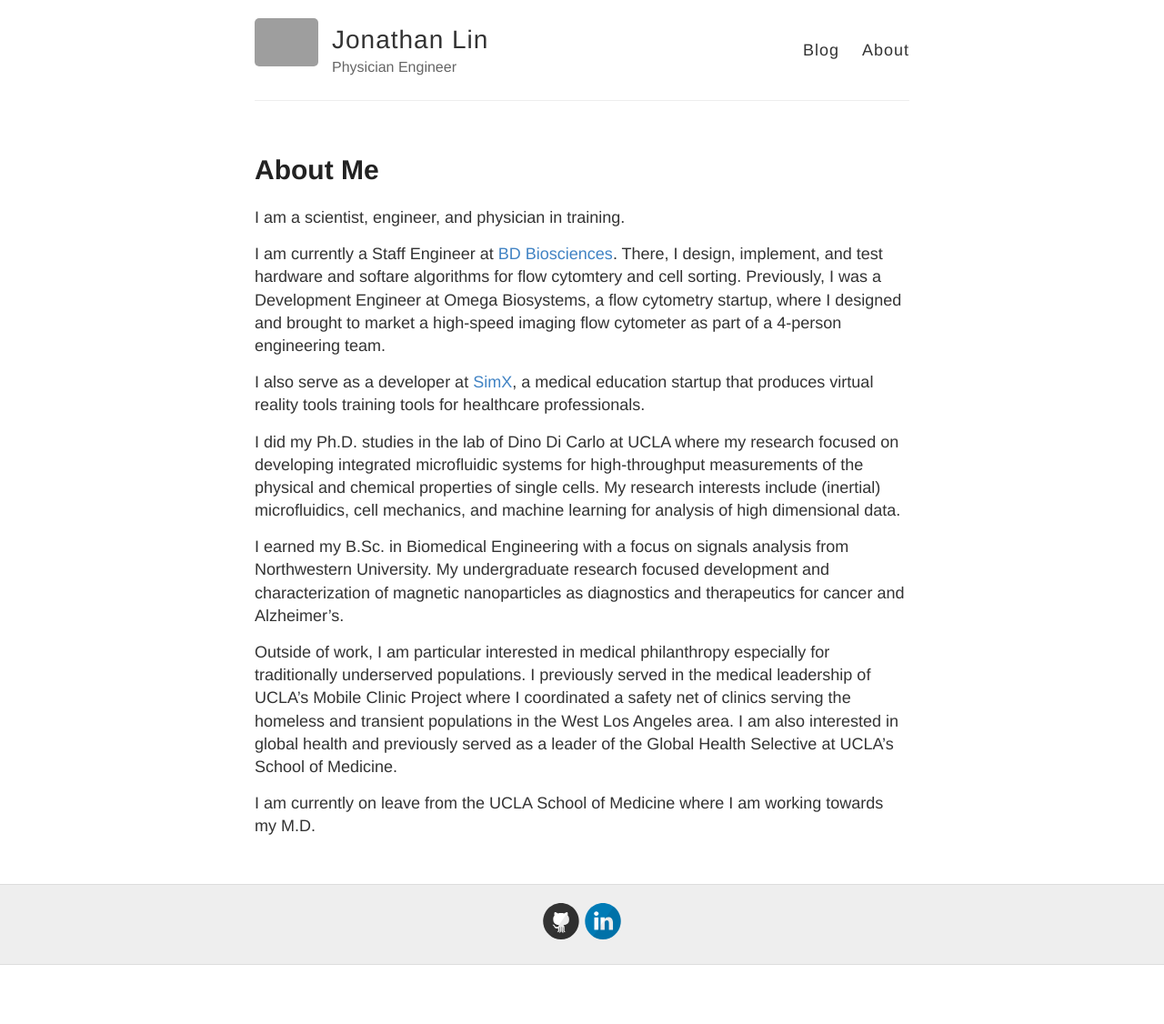
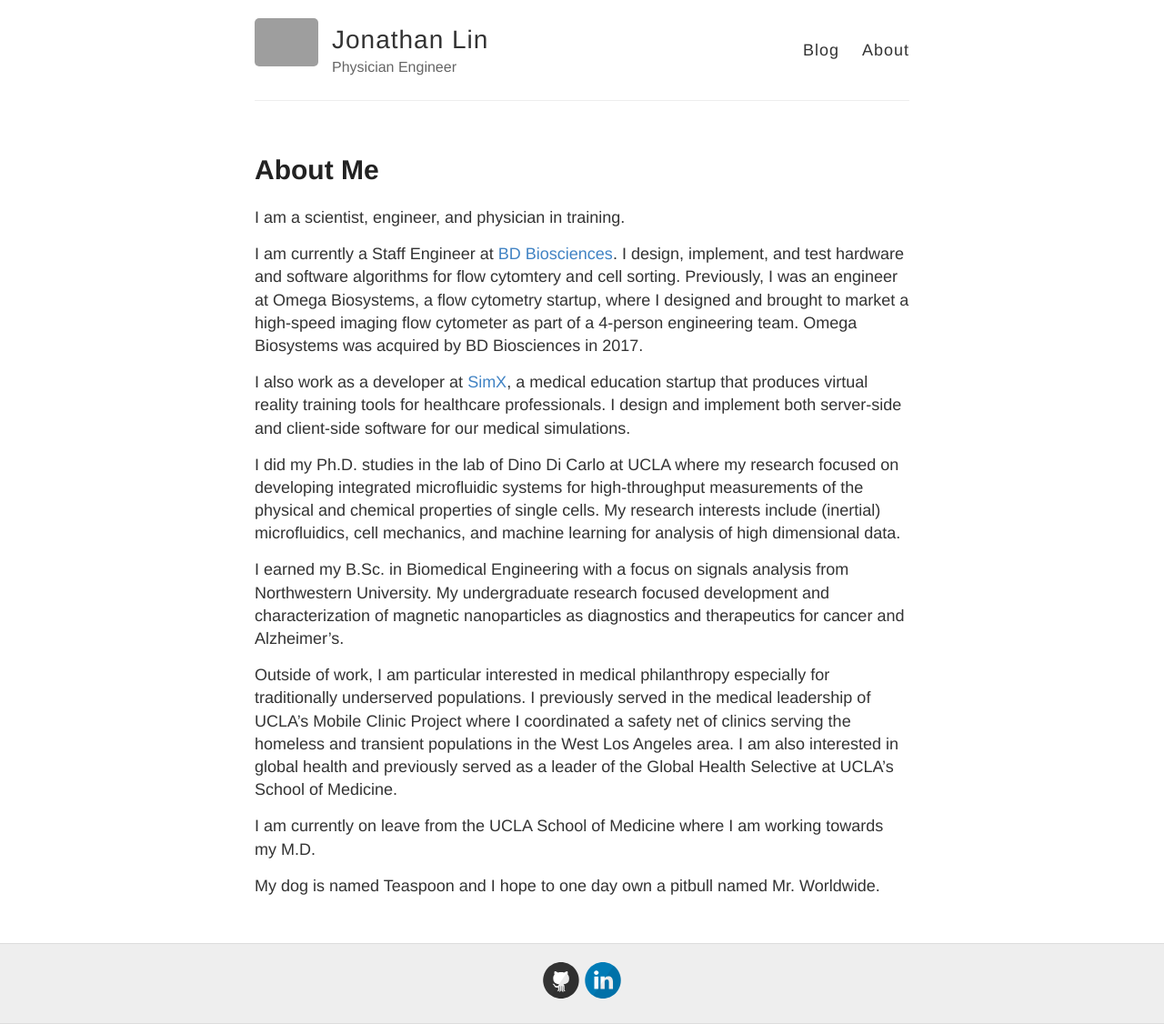
Before and after one commit to jonathan-lin/jonathan-lin.github.io, a Jekyll site: the page built from about.md, in a window 1280 px wide. Shown: the whole page at 91% size. Built offline with Jekyll 4.4.1, drawn with Linux system fonts in a browser that asks for light colours; before the commit the page ends 1061 px from its top, so only the background shows below that; grey boxes are pictures that could not be loaded.

Commit message:
added content to About

```diff
--- a/about.md
+++ b/about.md
@@ -6,9 +6,9 @@ permalink: /about/
 
 I am a scientist, engineer, and physician in training.
 
-I am currently a Staff Engineer at [BD Biosciences](http://www.bdbiosciences.com/). There, I design, implement, and test hardware and softare algorithms for flow cytomtery and cell sorting. Previously, I was a Development Engineer at Omega Biosystems, a flow cytometry startup, where I designed and brought to market a high-speed imaging flow cytometer as part of a 4-person engineering team.
+I am currently a Staff Engineer at [BD Biosciences](http://www.bdbiosciences.com/). I design, implement, and test hardware and software algorithms for flow cytomtery and cell sorting. Previously, I was an engineer at Omega Biosystems, a flow cytometry startup, where I designed and brought to market a high-speed imaging flow cytometer as part of a 4-person engineering team. Omega Biosystems was acquired by BD Biosciences in 2017.
 
-I also serve as a developer at [SimX](http://www.simxar.com), a medical education startup that produces virtual reality tools training tools for healthcare professionals.
+I also work as a developer at [SimX](http://www.simxar.com), a medical education startup that produces virtual reality training tools for healthcare professionals. I design and implement both server-side and client-side software for our medical simulations.
 
 I did my Ph.D. studies in the lab of Dino Di Carlo at UCLA where my research focused on developing integrated microfluidic systems for high-throughput measurements of the physical and chemical properties of single cells. My research interests include (inertial) microfluidics, cell mechanics, and machine learning for analysis of high dimensional data.
 
@@ -17,3 +17,5 @@ I earned my B.Sc. in Biomedical Engineering with a focus on signals analysis fro
 Outside of work, I am particular interested in medical philanthropy especially for traditionally underserved populations. I previously served in the medical leadership of UCLA's Mobile Clinic Project where I coordinated a safety net of clinics serving the homeless and transient populations in the West Los Angeles area. I am also interested in global health and previously served as a leader of the Global Health Selective at UCLA's School of Medicine.
 
 I am currently on leave from the UCLA School of Medicine where I am working towards my M.D.
+
+My dog is named Teaspoon and I hope to one day own a pitbull named Mr. Worldwide.
```
